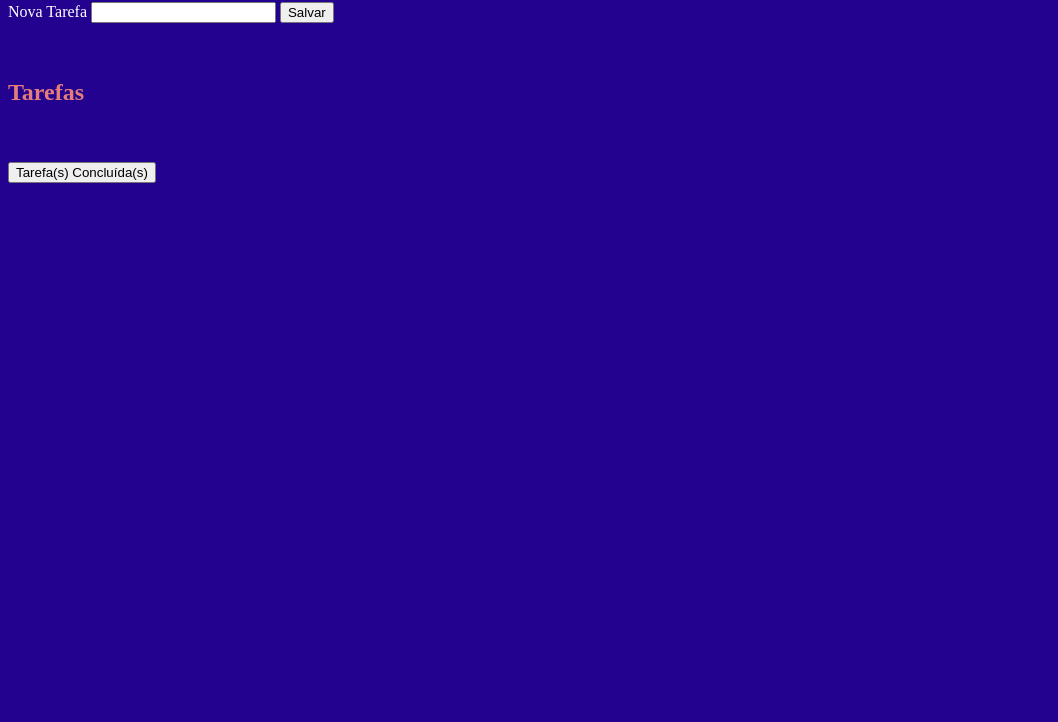
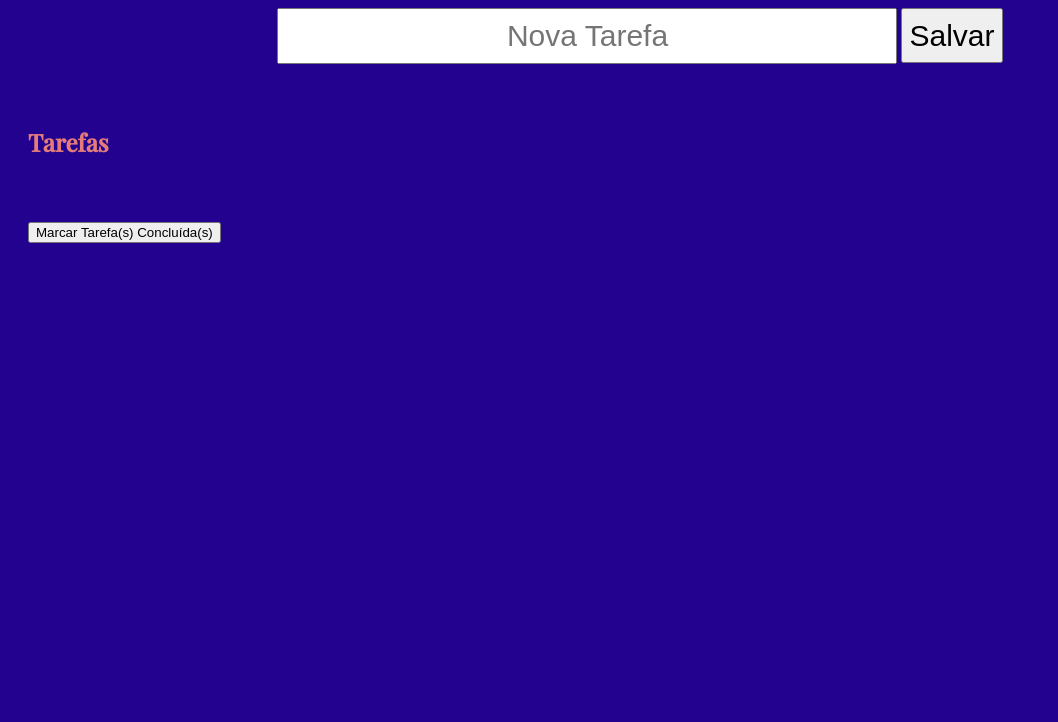
Before and after one commit to RodrigoFerreira055/tasklist, a plain HTML site: page index.html in a window 1280 px wide. Shown: the part 78-800 px from the top of the page, without its empty margins (0-1058 px from the left). Drawn offline with nearby package versions, Linux system fonts and the light colour scheme; a web font is replaced by a local one.

Commit message:
alterado layout e finalizado tarefas

```diff
--- a/index.html
+++ b/index.html
@@ -8,14 +8,17 @@
     <link rel="stylesheet" href="style.css">
     <link rel="preconnect" href="https://fonts.googleapis.com">
     <link rel="preconnect" href="https://fonts.gstatic.com" crossorigin>
-    <link href="https://fonts.googleapis.com/css2?family=Tilt+Neon&display=swap" rel="stylesheet">
+    <link href="https://fonts.googleapis.com/css2?family=Playfair+Display:wght@400;500&display=swap" rel="stylesheet">
+
+
 </head>
 <body>
+    <div class="container">
         <h1>Minha Lista de Tarefas</h1>
 
-    <section>
-        <label for="newTask">Nova Tarefa</label>
-        <input type="text"  id="newTask" >
+        <section class="list" >
+            <!-- <label for="newTask">Nova Tarefa</label> -->
+            <input type="text"  id="newTask" placeholder="Nova Tarefa">
             <button type="submit" onclick="saveTask()" >Salvar</button>
         </section>
 
@@ -29,8 +32,10 @@
     <br><br>
 
     <section>
-    <button id="conclude" onclick="conclude()">Tarefa(s) Concluída(s)</button>
+        <button id="conclude" onclick="conclude()">Marcar Tarefa(s) Concluída(s)</button>
     </section>
+    </div>
+
 
 
 <script src="script.js" defer></script>
--- a/script.js
+++ b/script.js
@@ -7,13 +7,10 @@ function saveTask(){
     divNewTask.className = 'divNewTask';
     divNewTask.id = 'marked';
 
-    const mark = document.createElement('input');
-    mark.type = 'checkbox';
     const createTask = document.createElement('p');
     createTask.innerText = task;
 
     toDo.appendChild(divNewTask)
-    divNewTask.appendChild(mark);
     divNewTask.appendChild(createTask);
 
 
@@ -26,7 +23,9 @@ function saveTask(){
 //ao clicar sobre a div da tarefa setar a classe
 function conclude(){
     let marked = document.getElementsByClassName('divNewTask');
+    console.log(marked)
     for (let index = 0; index < marked.length; index++) {
+
         marked[index].classList.add('marked')
 
     }
--- a/style.css
+++ b/style.css
@@ -1,16 +1,45 @@
 h1,h2{
     color: #e57c7a;;
+}
+
+h1{
+    text-align: center;
 }
 
 body{
     background-color: #22028f;
     color: #ffffff;
-    font-family: Tilt Neon;
+    font-family: 'Playfair Display', serif;
 }
+
+.container{
+    margin: 20px;
+}
+
+.list{
+    text-align: center;
+}
+
+.list > input, .list > button{
+    text-align: center;
+    font-size: 30px;
+}
+
+.list > input{
+    width: 50%;
+    height: 50px;
+}
+
+.list > button{
+
+    height: 55px;
+}
+
 
 .divNewTask{
     display: flex;
     padding: 5px;
+    font-size: 20px;
 }
 
 .divNewTask > p{
@@ -20,4 +49,5 @@ body{
 .marked{
     color: #e57c7a;
     text-decoration: line-through;
+    font-size: 15px;
 }
```
Lines whose indentation alone changed are shown as unchanged.
